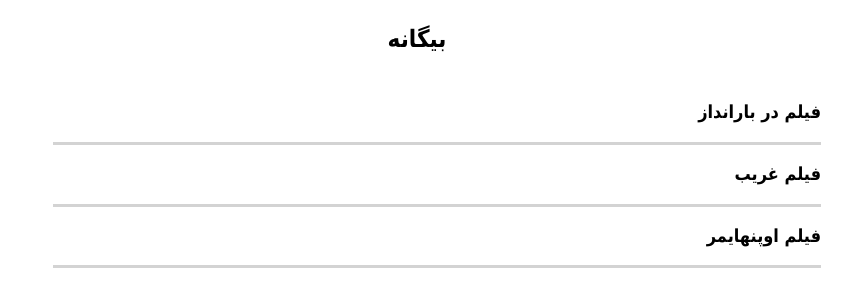
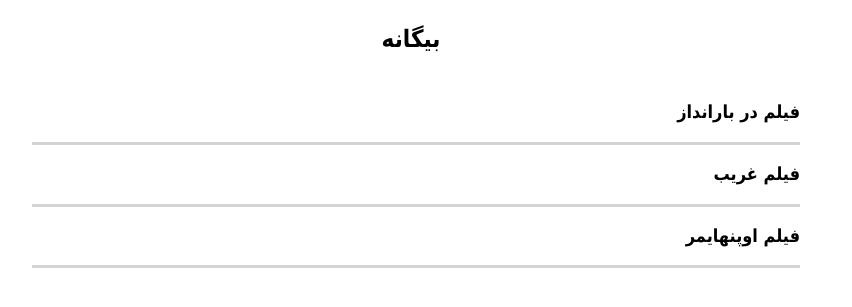
Before and after one commit to darkblog/darkblog.github.io, a Jekyll site: the page built from index.html, in a window 1280 px wide. Shown: the top 307 px of the page, without its empty margins (308-1160 px from the left). Built offline with Jekyll 4.4.1, drawn with Linux system fonts in a browser that asks for light colours.

Commit message:
Update index.html

```diff
--- a/_layouts/index.html
+++ b/_layouts/index.html
@@ -6,7 +6,7 @@
 <title>{% if page.title %}{{ page.title }}{% else %}{{ site.name }}{% endif %}</title>
 <meta name="description" content="{% if page.excerpt %}{{ page.excerpt | strip_html | strip_newlines | truncate: 160 }}{% else %}{{ site.description }}{% endif %}">
 <link rel="canonical" href="{{ page.url | replace:'index.html','' | prepend: site.baseurl | prepend: site.url }}">
-<style>body{font:100%/1.6 Tahoma}.container{margin:auto;padding:5px;max-width:768px}h1{font-size:x-large}h2{font-size:large}a{color:black;text-decoration:none}ul{margin-right:0;list-style:none}.post{padding-bottom:15px;border-bottom:solid lightgray}.center{display:block;margin:auto;text-align:center}</style>
+<style>body{font:100%/1.6 Tahoma}.container{margin:auto;padding:5px;max-width:768px}h1{font-size:x-large}h2{font-size:large}a{color:black;text-decoration:none}ul{margin-right:-30px;list-style:none}.post{padding-bottom:15px;border-bottom:solid lightgray}.center{display:block;margin:auto;text-align:center}</style>
 </head>
 <body>
 <header class="center">
```
